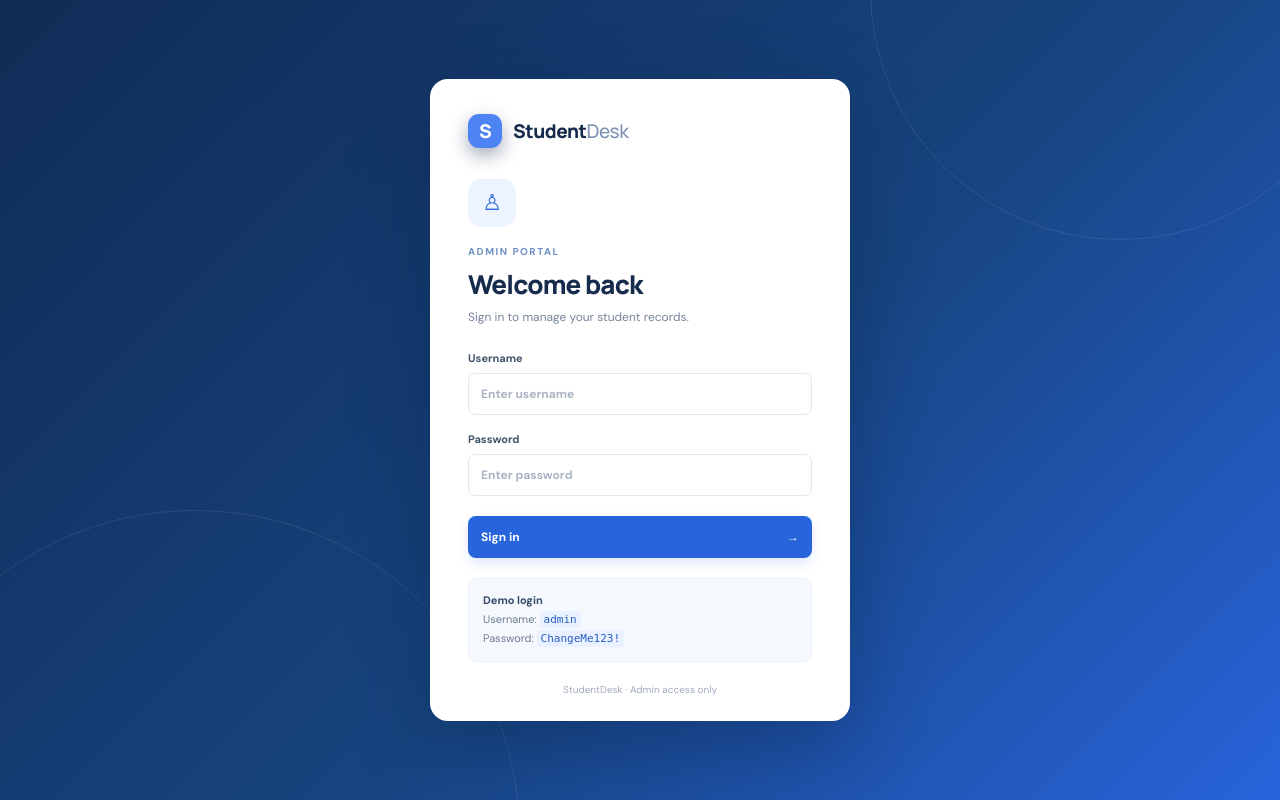
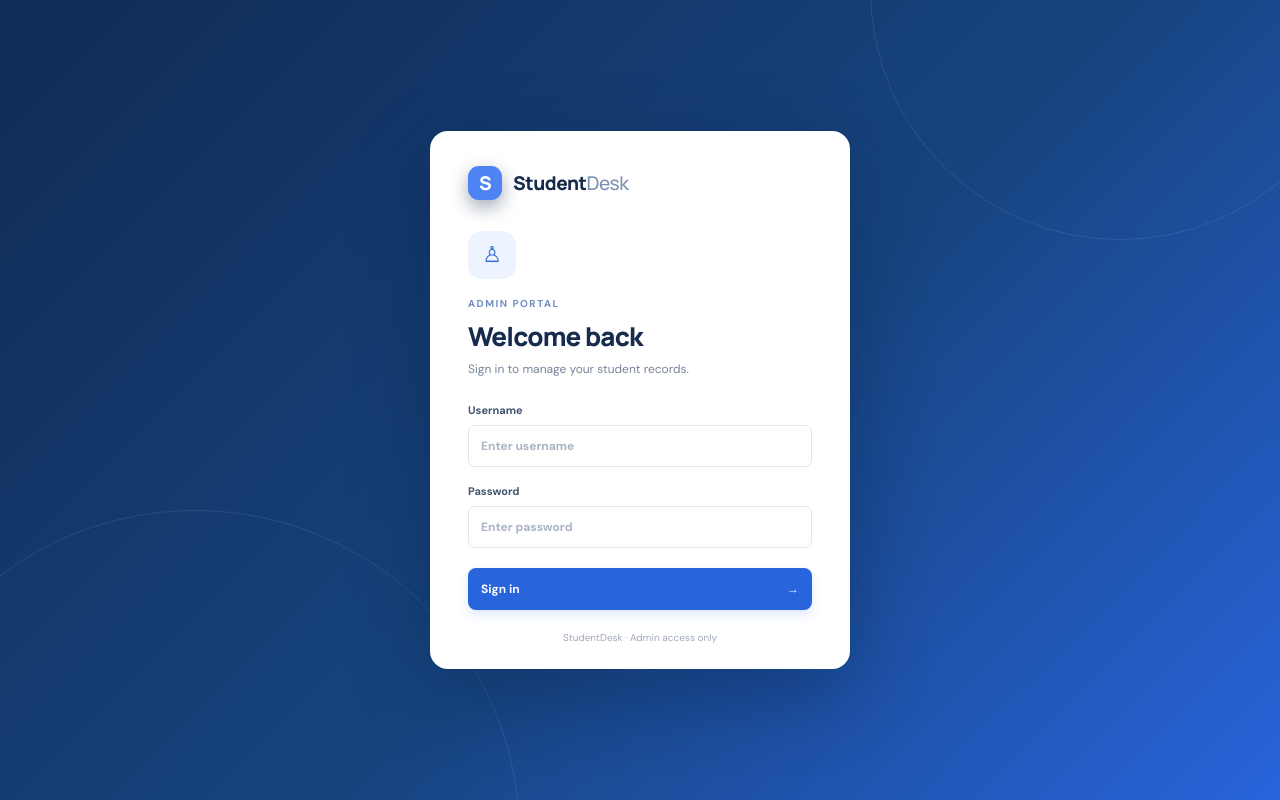
Before and after one commit to khayalmeshram3-netizen/student--management-system, a Flask app: page /login in a window 1280 px wide. Run offline with Flask 3, Linux system fonts and the light colour scheme.

Commit message:
remove demo login credentials

```diff
--- a/StudentManagementWebsite/templates/login.html
+++ b/StudentManagementWebsite/templates/login.html
@@ -15,7 +15,7 @@
             <label>Password<input name="password" type="password" placeholder="Enter password" required autocomplete="current-password"></label>
             <button class="button primary full-button" type="submit">Sign in <span>→</span></button>
         </form>
-        <div class="demo-note"><strong>Demo login</strong><br>Username: <code>admin</code><br>Password: <code>ChangeMe123!</code></div>
+
         <p class="login-foot">StudentDesk · Admin access only</p>
     </section>
 </div>
```
